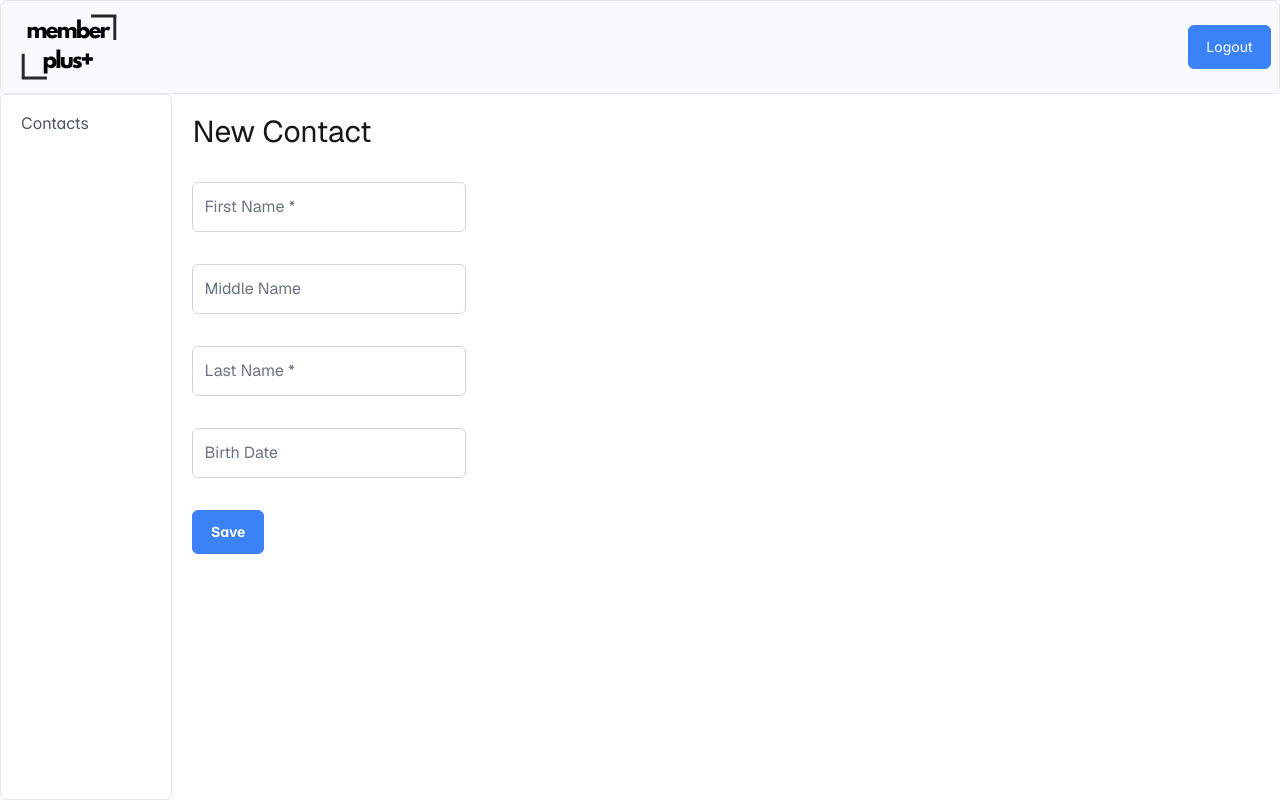
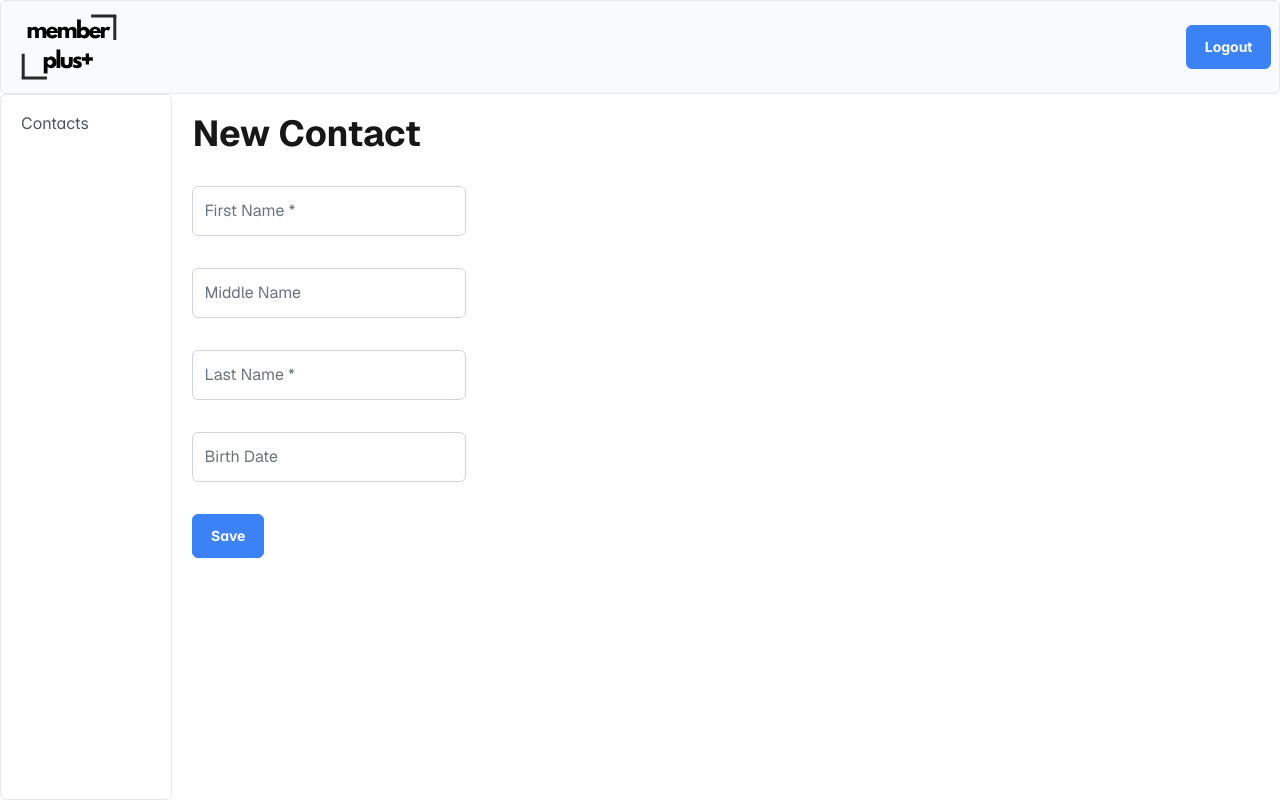
Before and after one commit to Midnight-Sky-Software-Solutions/memberplus, a Next.js app in the folder admin_app/: page /1/contacts/create in a window 1280 px wide. Built offline with nearby package versions, Linux system fonts and the light colour scheme; what openapi-fetch would draw is missing.

Commit message:
admin: Some visual improvements

```diff
--- a/admin_app/app/[accountId]/contacts/create/page.tsx
+++ b/admin_app/app/[accountId]/contacts/create/page.tsx
@@ -8,7 +8,7 @@ export default async function CreateContactPage({ params }: {
 
   return (
     <div>
-      <h1 className="text-3xl mb-8">New Contact</h1>
+      <h1 className="text-4xl font-bold mb-8">New Contact</h1>
       <CreateContactForm accountId={accountId} />
     </div>
   );
--- a/admin_app/app/[accountId]/contacts/page.tsx
+++ b/admin_app/app/[accountId]/contacts/page.tsx
@@ -10,10 +10,10 @@ export default async function ContactsPage({ params }: {
   return (
     <div className="space-y-8">
       <div className="flex">
-        <h1 className="text-3xl">Contacts</h1>
+        <h1 className="text-4xl font-bold">Contacts</h1>
         <div className="grow" />
         <div>
-          <Link className="p-button p-button-sm" href={`/${accountId}/contacts/create`}>Create Contact</Link>
+          <Link className="p-button p-button-sm font-bold" href={`/${accountId}/contacts/create`}><span className="p-button-icon p-c p-button-icon-left pi pi-plus"></span>Create Contact</Link>
         </div>
       </div>
       <p className="text-gray-600">
--- a/admin_app/app/[accountId]/layout.tsx
+++ b/admin_app/app/[accountId]/layout.tsx
@@ -21,7 +21,7 @@ export default async function DashboardLayout({
         <Menubar
           model={menuItems}
           start={<Link href="/"><Image width={120} height={12.8} src="/memberPLUS.svg" alt="MemberPlus logo" /></Link>}
-          end={<a className="p-button p-button-sm"
+          end={<a className="p-button p-button-sm font-bold"
           href="/auth/logout">Logout</a>}
         />
         <div className="grow flex">
```
